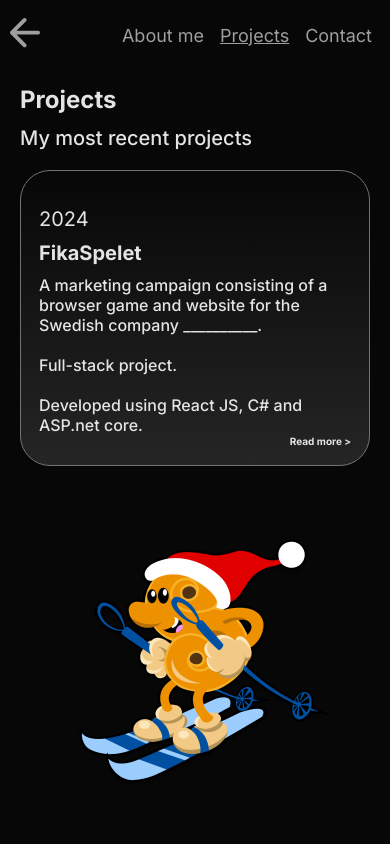
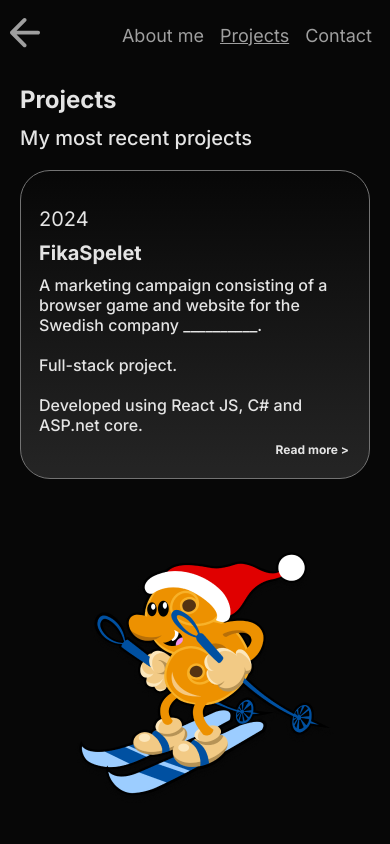
Before and after one commit to CodingQuercus/oak, a Next.js app: page /projects in a window 390 px wide. Shown: the top 844 px of the page. Built offline with nearby package versions, Linux system fonts and the light colour scheme.

Commit message:
fixa länkpositionen

```diff
--- a/src/app/projects/projectcard/ProjectCard.js
+++ b/src/app/projects/projectcard/ProjectCard.js
@@ -19,9 +19,11 @@ const Project = ({ year, title, desc1, desc2, desc3, imageUrl, projectLink }) =>
                     {desc3}
                 </p>
 
-                <Link href={projectLink} className={styles.link}>
-                    Read more &#62;
-                </Link>
+                <div className={styles.linkContainer}>
+                    <Link href={projectLink} className={styles.link}>
+                        Read more &#62;
+                    </Link>
+                </div>
             </div>
             <div className={styles.imageContainer}>
                 <img src={imageUrl} className={styles.image} alt={title} />
--- a/src/app/projects/projectcard/project.module.css
+++ b/src/app/projects/projectcard/project.module.css
@@ -9,6 +9,7 @@
     border-radius: 30px;
     border: 1px solid #737373;
     background: linear-gradient(180deg, #070707 0%, #252525 100%);
+    position: relative;
 }
 
 .year {
@@ -38,13 +39,15 @@
     line-height: normal;
 }
 
+.linkContainer {
+    position: absolute;
+    bottom: 20px;
+    right: 20px;
+}
+
 .link {
-    display: flex;
-    justify-content: flex-end;
-    margin-top: auto;
     color: #e4e4e4;
-    text-align: center;
-    font-size: 12px;
+    font-size: 14px;
     font-style: normal;
     font-weight: 700;
     line-height: normal;
@@ -78,10 +81,11 @@
 
     .info {
         font-size: 18px;
+        padding-bottom: 25px;
     }
 
     .link {
-        font-size: 10px;
+        font-size: 12px;
     }
 
     .imageContainer {
@@ -109,7 +113,7 @@
     }
 
     .link {
-        font-size: 10px;
+        font-size: 12px;
     }
 
     .imageContainer {
```
